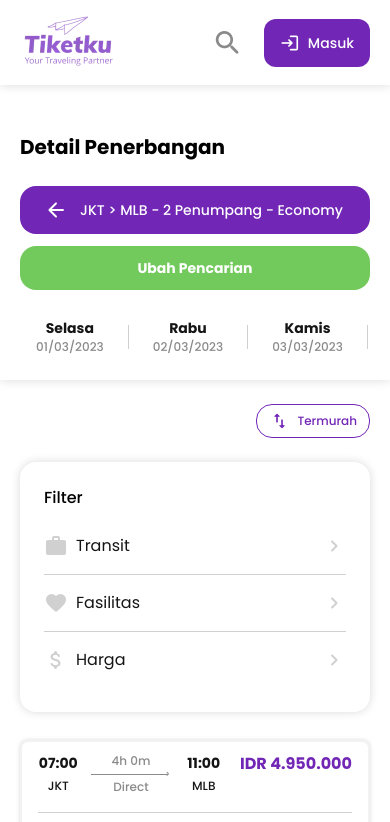
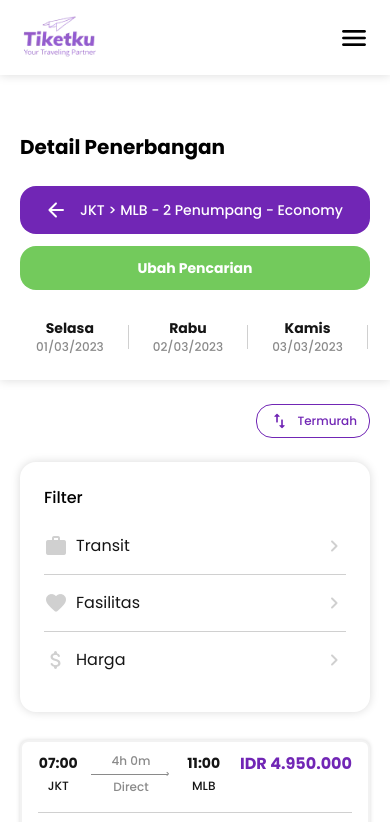
Before and after one commit to arieffadhlan/shinzou-frontend, a Next.js app: page /flight in a window 390 px wide. Shown: the top 822 px of the page. Built offline with nearby package versions, Linux system fonts and the light colour scheme.

Commit message:
fix: fix navbar responsive

```diff
--- a/components/layouts/Navbar.jsx
+++ b/components/layouts/Navbar.jsx
@@ -13,7 +13,11 @@ const Navbar = () => {
 				<div className="flex flex-wrap items-center justify-between">
 					<div className="flex items-center gap-[34px]">
 						<Link href="/">
-							<Image src={logo} alt="Logo" />
+							<Image
+								src={logo}
+								alt="Logo"
+								className="w-20 lg:w-24"
+							/>
 						</Link>
 						<div className="relative">
 							<InputSearch
@@ -24,30 +28,31 @@ const Navbar = () => {
 							/>
 						</div>
 					</div>
-					<div className="flex items-center gap-5">
-						<button
-							type="button"
-							data-collapse-toggle="navbar-search"
-							aria-controls="navbar-search"
-							aria-expanded="false"
-							className="material-icons-round lg:!hidden !text-[32px] text-[#8A8A8A]"
-						>
-							search
-						</button>
+					<div className="flex items-center gap-4">
 						<ButtonLink
 							href="/auth/login"
 							size="sm"
 							variant="primary"
-							className="!px-4 py-3.5 rounded-xl"
+							className="hidden !px-4 py-3.5 rounded-xl lg:flex"
 						>
 							<span className="material-icons-round !text-[20px]">login</span>
 							Masuk
 						</ButtonLink>
+						<button
+							type="button"
+							data-collapse-toggle="navbar-collapse"
+							aria-controls="navbar-collapse"
+							aria-expanded="false"
+							className="material-icons-round !text-[32px] lg:!hidden"
+						>
+							menu
+						</button>
 					</div>
 				</div>
 
 				{/* Navbar Collapse Contents */}
-				<div id="navbar-search" className="hidden lg:hidden">
+				<div id="navbar-collapse" className="hidden lg:hidden">
+					<div className="flex flex-col gap-5">
 						<div className="relative w-full">
 							<InputSearch
 								name="search-flight"
@@ -56,6 +61,16 @@ const Navbar = () => {
 								iconClassName="!inline-block lg:!hidden"
 							/>
 						</div>
+						<ButtonLink
+							href="/auth/login"
+							size="sm"
+							variant="primary"
+							className="!px-4 py-3.5 rounded-xl lg:hidden"
+						>
+							<span className="material-icons-round !text-[20px]">login</span>
+							Masuk
+						</ButtonLink>
+					</div>
 				</div>
 			</div>
 		</nav>
```
Lines whose indentation alone changed are shown as unchanged.
